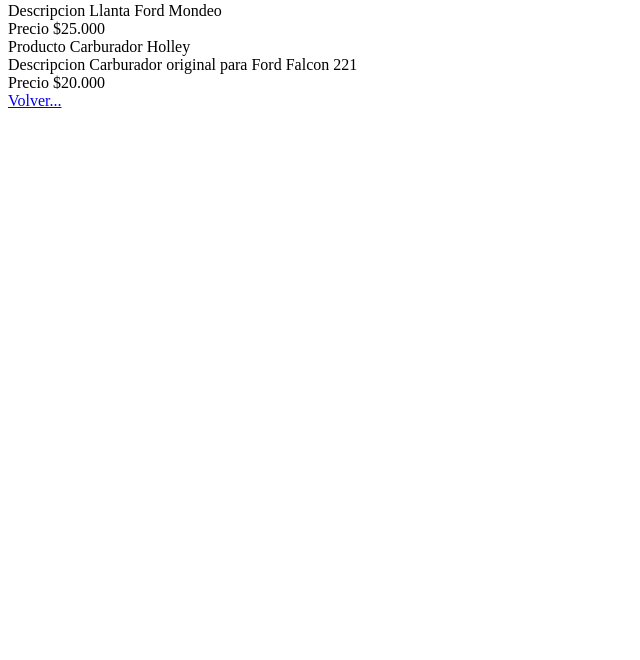
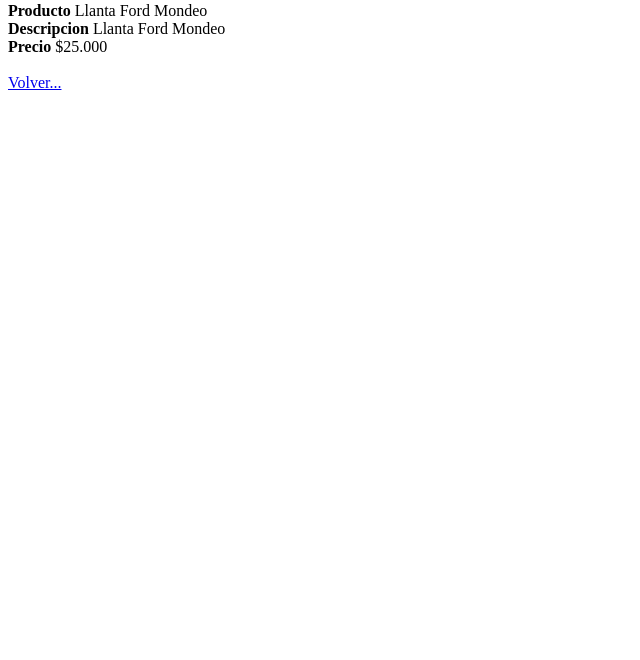
Before and after one commit to CristianLeta/Cristian-Leta-Programacion-3, a plain HTML site: page EJERCICIO 1/Productos/verProducto.html in a window 1280 px wide. Shown: the part 140-800 px from the top of the page, without its empty margins (0-640 px from the left). Drawn offline with Linux system fonts and the light colour scheme.

Commit message:
5° Cambio

```diff
--- a/EJERCICIO 1/Css/estilos.css
+++ b/EJERCICIO 1/Css/estilos.css
@@ -10,3 +10,8 @@ h1{
 .Menu{
     margin-bottom: 15px;
 }
+
+.label{
+
+    font-weight: bold;
+}
--- a/EJERCICIO 1/Productos/verProducto.html
+++ b/EJERCICIO 1/Productos/verProducto.html
@@ -10,38 +10,29 @@
     <div class="Menu">
         <a href="./listaProductos.html">Listar Productos</a>
         <br />
+        <br />
         <a href="../Servicios/listaServicios.html">Listar Servicios</a>
     </div>
 
     <div>
         <h1>Ver Producto</h1>
         <div>
-            <label for="">Producto</label>
+            <span class="label">Producto</span>
             <span>Llanta Ford Mondeo</span>
         </div>
         <div>
-            <label for="">Descripcion</label>
+            <span class="label">Descripcion</span>
             <span>Llanta Ford Mondeo</span>
 
             <div>
-                <label for="">Precio</label>
+                <span class="label">Precio</span>
                 <span>$25.000</span>
             </div>
 
         </div>
 
-        <div>
-            <label for="">Producto</label>
-            <span>Carburador Holley</span>
-        </div>
-        <div>
-            <label for="">Descripcion</label>
-            <span>Carburador original para Ford Falcon 221</span>
-        </div>
-        <div>
-            <label for="">Precio</label>
-            <span>$20.000</span>
-        </div>
+
+        <br />
 
 
         <a href="./listaProductos.html"></a>
```
Also changed, not shown: EJERCICIO 1/Productos/listaProductos.html (+1 -0 lines), EJERCICIO 1/Servicios/listaServicios.html (+5 -3 lines), EJERCICIO 1/Servicios/verServicio.html (+1 -0 lines), EJERCICIO 1/index.html (+3 -2 lines).
